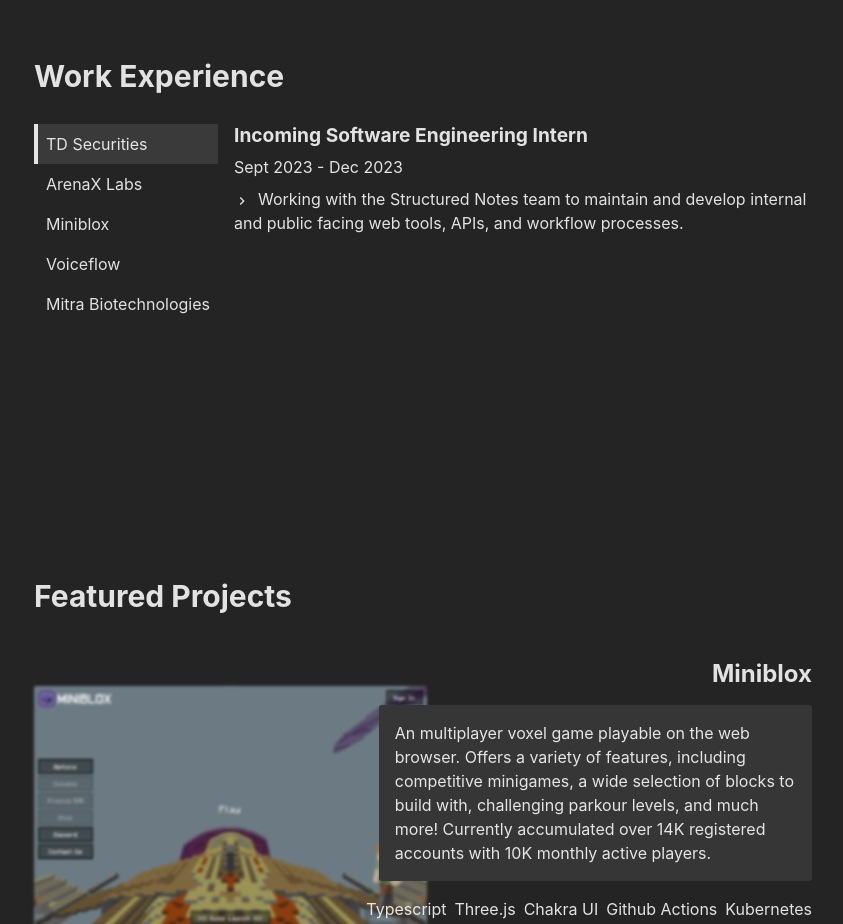
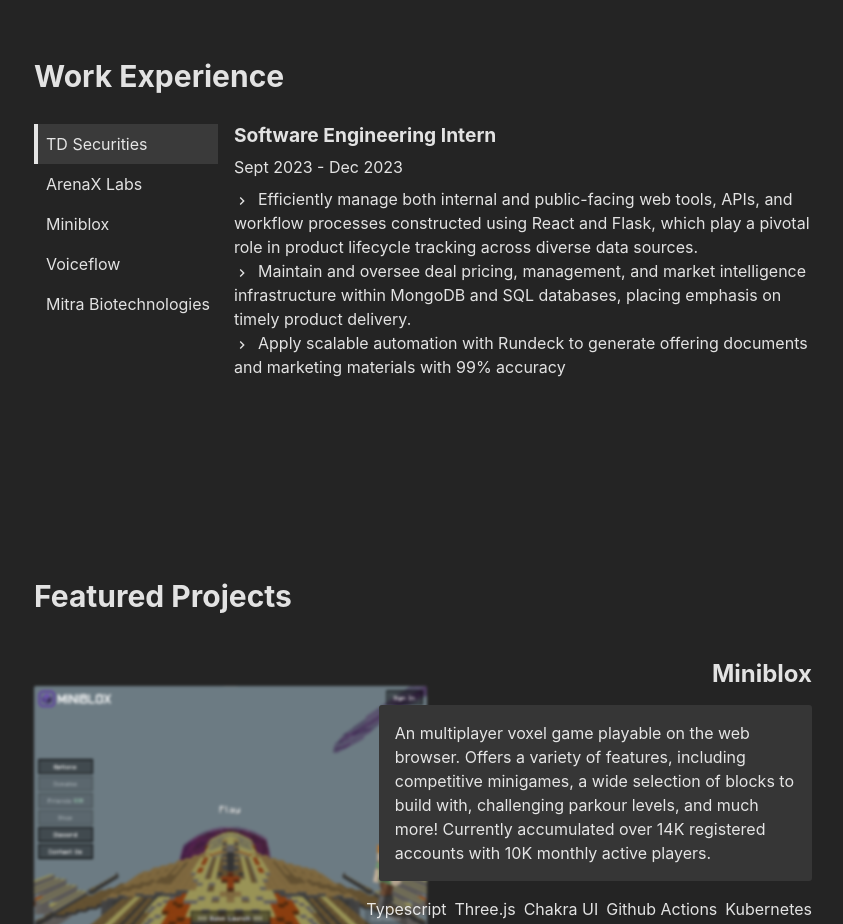
Before and after one commit to victoryqwei/victorwei.com, a React (Vite) app: page / in a window 1280 px wide. Shown: the part 1400-2324 px from the top of the page, without its empty margins (213-1056 px from the left). Built offline with nearby package versions, Linux system fonts and the light colour scheme.

Commit message:
feat: update work experience for td securities

```diff
--- a/src/react/Work.tsx
+++ b/src/react/Work.tsx
@@ -13,10 +13,12 @@
 
 const data: WorkExperienceData = {
   "TD Securities": {
-    title: "Incoming Software Engineering Intern",
+    title: "Software Engineering Intern",
     date: "Sept 2023 - Dec 2023",
     description: [
-      "Working with the Structured Notes team to maintain and develop internal and public facing web tools, APIs, and workflow processes.",
+      "Efficiently manage both internal and public-facing web tools, APIs, and workflow processes constructed using React and Flask, which play a pivotal role in product lifecycle tracking across diverse data sources.",
+      "Maintain and oversee deal pricing, management, and market intelligence infrastructure within MongoDB and SQL databases, placing emphasis on timely product delivery.",
+      "Apply scalable automation with Rundeck to generate offering documents and marketing materials with 99% accuracy",
     ],
   },
   "ArenaX Labs": {
@@ -49,7 +51,7 @@
     ],
   },
   "Mitra Biotechnologies": {
-    title: "Software Engineering Intern",
+    title: "Machine Learning Intern",
     date: "Jan 2021 - Apr 2021",
     description: [
       "Developed and optimized a convolutional neural network using Tensorflow/Keras to predict potential heart diseases in patients, reducing time-to-intervention for a cardiovascular case from 30 to 2 minutes.",
```
